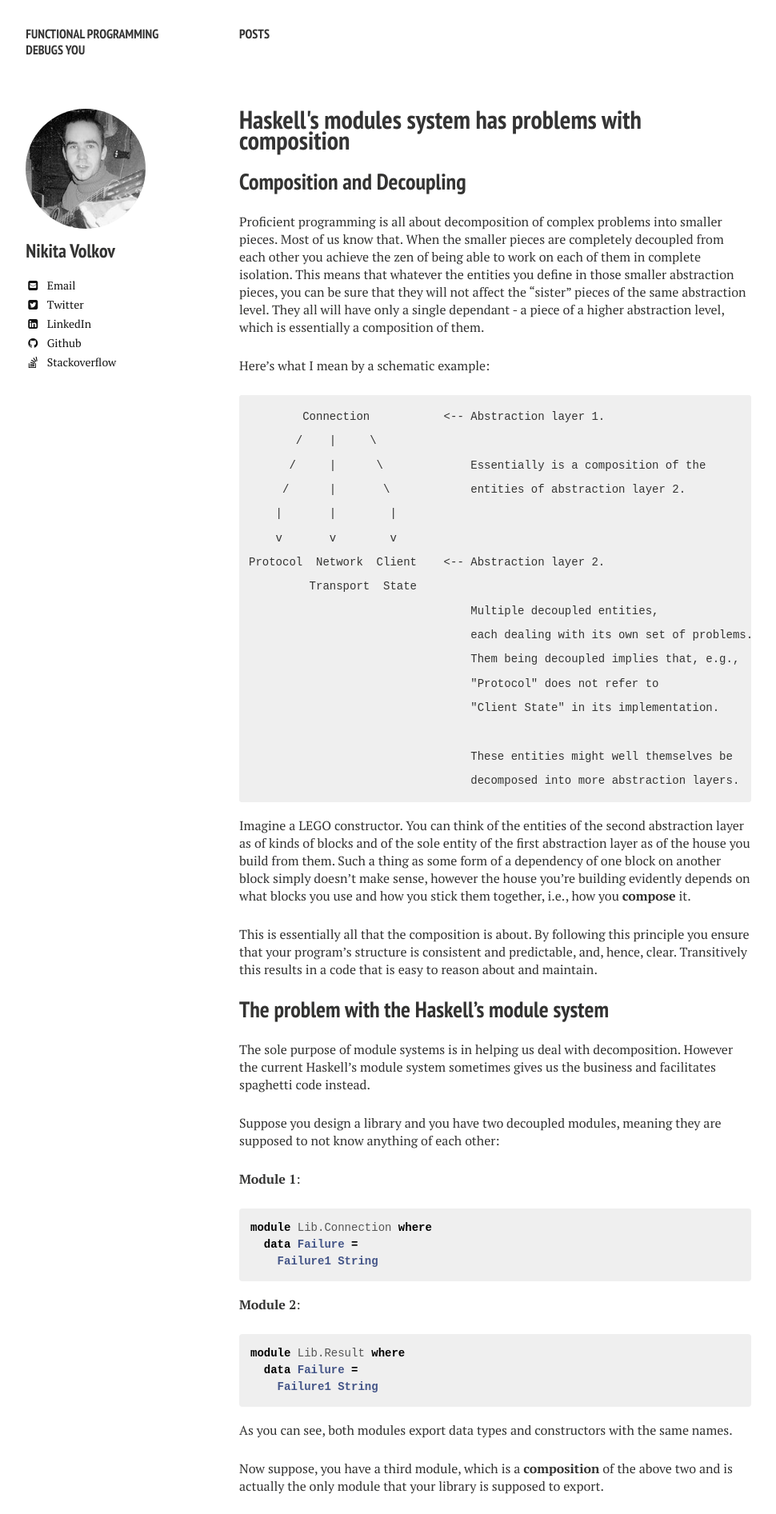
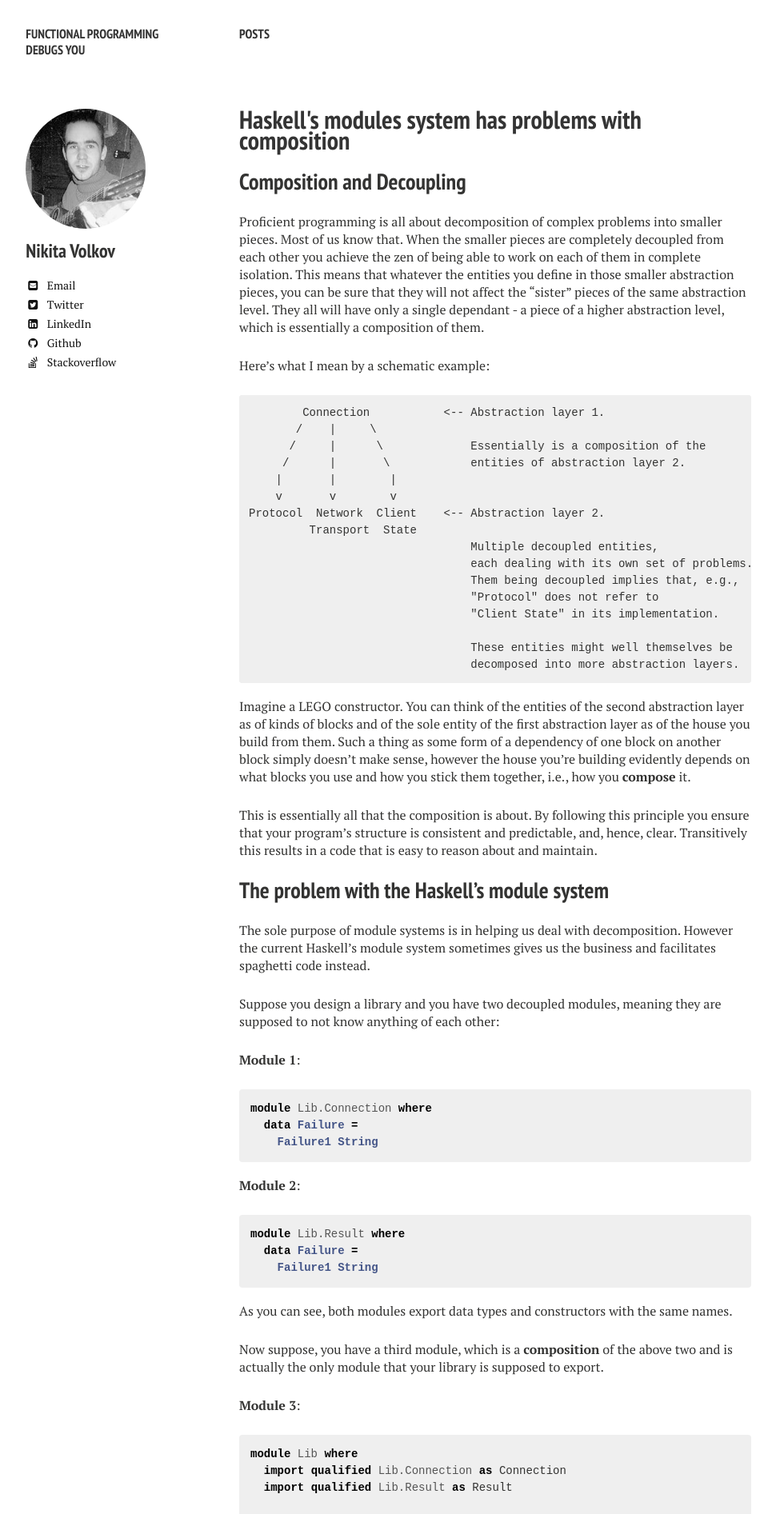
Before and after one commit to nikita-volkov/nikita-volkov.github.io, a Jekyll site: the page built from _posts/2014-08-08-haskells-modules-system-has-problems-with-composition.md, in a window 1280 px wide. Shown: the top 1893 px of the page at 80% size, without its empty margins (21-991 px from the left). Built offline with Jekyll 4.4.1, drawn with Linux system fonts in a browser that asks for light colours; nearby versions of some CDN libraries; comment, search, counter and statistics services are not loaded.

Commit message:
Attempt to fix line height

```diff
--- a/_sass/site.scss
+++ b/_sass/site.scss
@@ -48,3 +48,7 @@
 b, i, strong, em, blockquote, p, q, span, figure, img, h1, h2, header, input, a {
 	@include transition(all .2s ease);
 }
+
+pre.highlight {
+  line-height: 1.5;
+}
```
